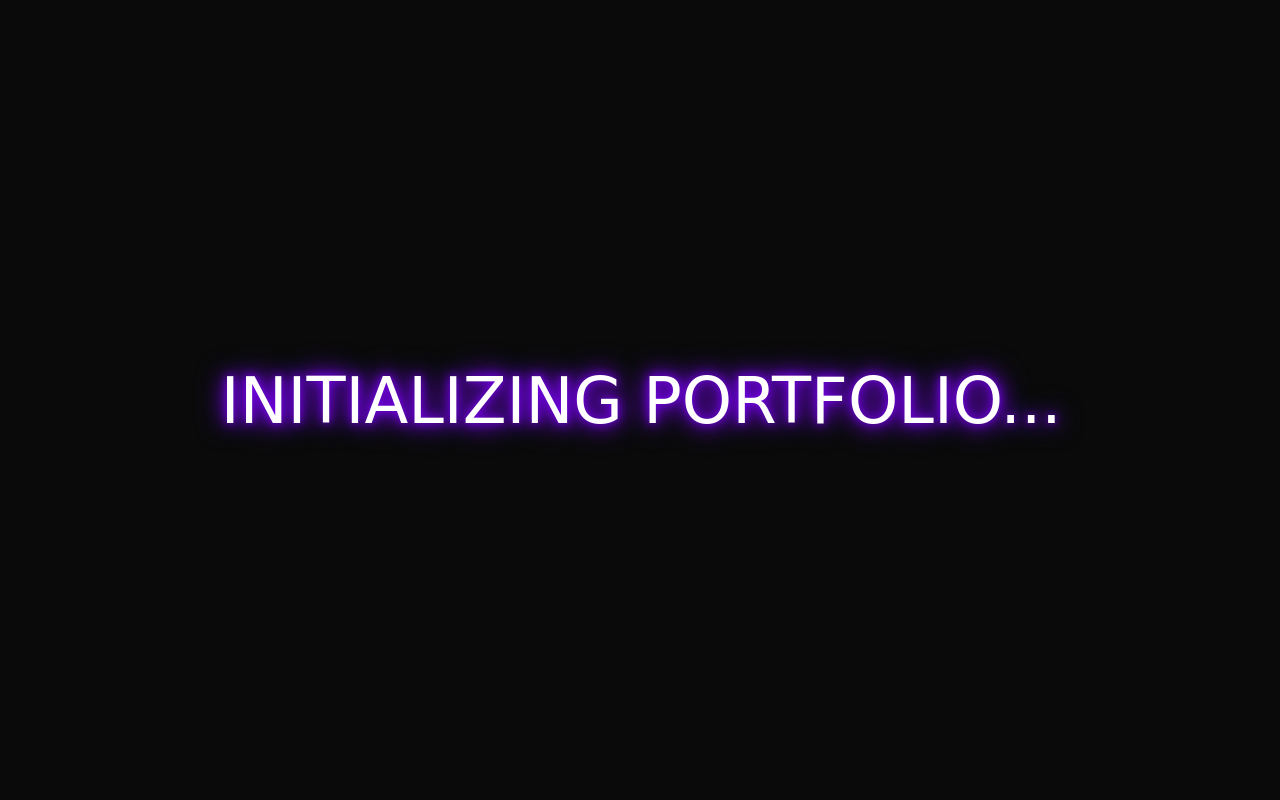
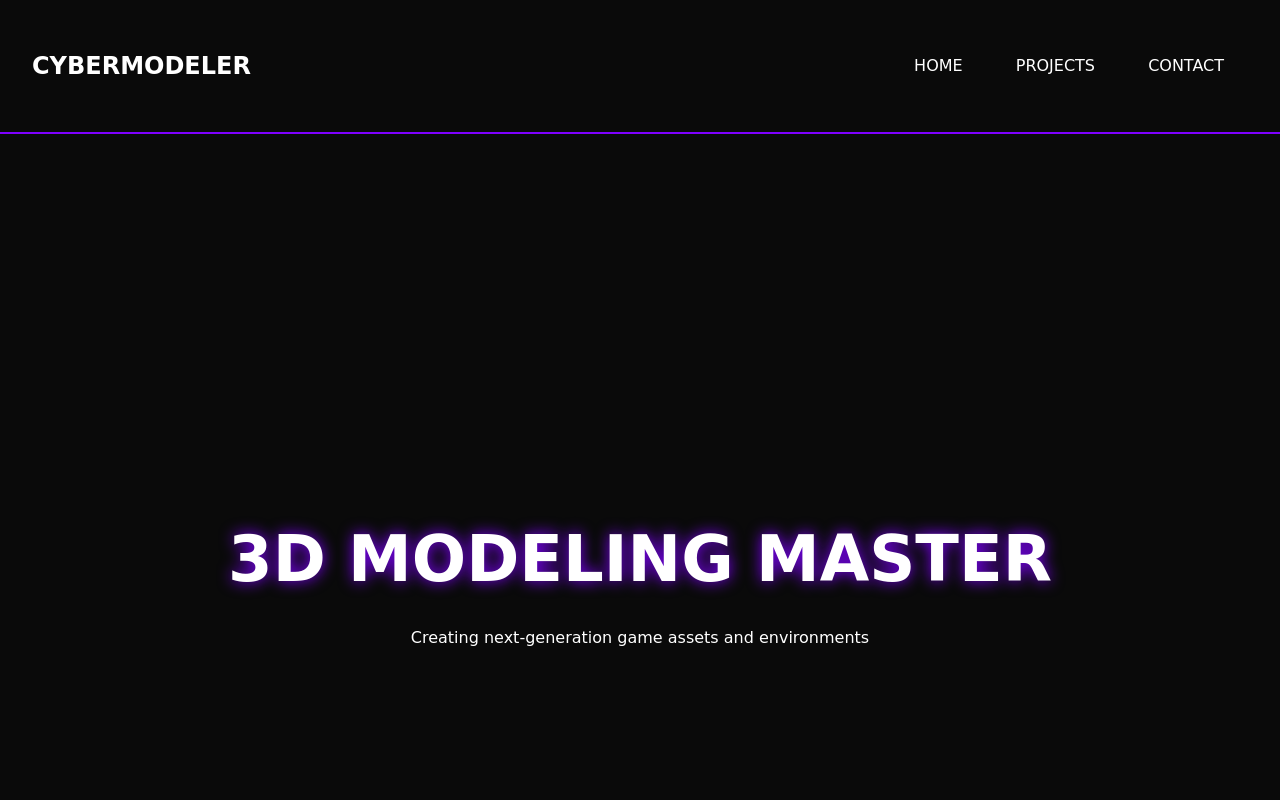
Before and after one commit to FaseehRizwan/faseeh.github.io, a plain HTML site: page index.html in a window 1280 px wide. Shown: the top 800 px of the page. Drawn offline with Linux system fonts and the light colour scheme.

Commit message:
Update index.html

```diff
--- a/index.html
+++ b/index.html
@@ -3,24 +3,15 @@
 <head>
     <meta charset="UTF-8">
     <meta name="viewport" content="width=device-width, initial-scale=1.0">
-    <title>CyberModeler | 3D Artist Portfolio</title>
+    <title>CyberModeler Portfolio</title>
     <link rel="stylesheet" href="https://cdnjs.cloudflare.com/ajax/libs/font-awesome/6.0.0/css/all.min.css">
     <style>
-        /* ===== Base Styles ===== */
+        /* ===== CRITICAL CSS ===== */
         :root {
             --neon-purple: #7f00ff;
             --cyber-black: #0a0a0a;
-            --hologlow: linear-gradient(45deg, #7f00ff, #ff00ff);
         }
 
-        body {
-            background: var(--cyber-black);
-            color: #fff;
-            font-family: 'Oxanium', cursive;
-            overflow-x: hidden;
-        }
-
-        /* ===== Cyberpunk Loader ===== */
         .cyber-loader {
             position: fixed;
             top: 0;
@@ -28,157 +19,166 @@
             width: 100%;
             height: 100%;
             background: var(--cyber-black);
-            z-index: 9999;
+            color: var(--neon-purple);
             display: flex;
             justify-content: center;
             align-items: center;
+            z-index: 9999;
             animation: fadeOut 1s 2s forwards;
+            font-family: 'Courier New', monospace;
         }
 
-        /* ===== Neon Header Effect ===== */
-        .cyber-header {
-            text-transform: uppercase;
-            position: relative;
-            font-size: 4rem;
-            text-shadow: 0 0 10px var(--neon-purple),
-                         0 0 20px var(--neon-purple),
-                         0 0 30px var(--neon-purple);
-            animation: glitch 2s infinite;
+        @keyframes fadeOut {
+            0% { opacity: 1; }
+            100% { opacity: 0; visibility: hidden; }
         }
 
-        /* ===== Holographic Cards ===== */
+        body {
+            margin: 0;
+            background: var(--cyber-black);
+            color: white;
+            font-family: 'Oxanium', cursive;
+        }
+
+        .content {
+            opacity: 0;
+            animation: contentFadeIn 1s 2.5s forwards;
+        }
+
+        @keyframes contentFadeIn {
+            0% { opacity: 0; }
+            100% { opacity: 1; }
+        }
+
+        /* ===== MAIN STYLES ===== */
+        .cyber-nav {
+            padding: 2rem;
+            display: flex;
+            justify-content: space-between;
+            align-items: center;
+            border-bottom: 2px solid var(--neon-purple);
+        }
+
+        .nav-links a {
+            color: white;
+            text-decoration: none;
+            margin: 0 1.5rem;
+            position: relative;
+        }
+
+        .nav-links a::after {
+            content: '';
+            position: absolute;
+            width: 0;
+            height: 2px;
+            bottom: -5px;
+            left: 0;
+            background: var(--neon-purple);
+            transition: width 0.3s;
+        }
+
+        .nav-links a:hover::after {
+            width: 100%;
+        }
+
+        .hero-section {
+            height: 100vh;
+            display: flex;
+            align-items: center;
+            justify-content: center;
+            text-align: center;
+            padding: 2rem;
+        }
+
+        .cyber-title {
+            font-size: 4rem;
+            text-shadow: 0 0 15px var(--neon-purple);
+            margin-bottom: 2rem;
+        }
+
+        .project-grid {
+            display: grid;
+            grid-template-columns: repeat(auto-fit, minmax(300px, 1fr));
+            gap: 2rem;
+            padding: 2rem;
+        }
+
         .project-card {
-            position: relative;
-            background: rgba(15, 15, 15, 0.9);
-            border: 2px solid transparent;
-            border-image: var(--hologlow);
-            border-image-slice: 1;
-            transform-style: preserve-3d;
-            transition: 0.5s;
+            border: 2px solid var(--neon-purple);
+            padding: 1rem;
+            transition: transform 0.3s;
         }
 
         .project-card:hover {
-            transform: translateY(-10px) rotateX(5deg);
-        }
-
-        /* ===== Cyber Button ===== */
-        .cyber-btn {
-            background: none;
-            border: 2px solid var(--neon-purple);
-            padding: 15px 40px;
-            color: white;
-            position: relative;
-            overflow: hidden;
-            transition: 0.3s;
-        }
-
-        .cyber-btn::before {
-            content: '';
-            position: absolute;
-            top: 0;
-            left: -100%;
-            width: 100%;
-            height: 100%;
-            background: linear-gradient(
-                90deg,
-                transparent,
-                rgba(127, 0, 255, 0.4),
-                transparent
-            );
-            transition: 0.5s;
-        }
-
-        /* ===== Animations ===== */
-        @keyframes glitch {
-            0% { transform: translate(0) }
-            20% { transform: translate(-2px, 2px) }
-            40% { transform: translate(-2px, -2px) }
-            60% { transform: translate(2px, 2px) }
-            80% { transform: translate(2px, -2px) }
-            100% { transform: translate(0) }
-        }
-
-        @keyframes scanline {
-            0% { transform: translateY(-100%) }
-            100% { transform: translateY(100%) }
+            transform: translateY(-10px);
         }
     </style>
 </head>
 <body>
-    <!-- Cyber Loader -->
+    <!-- Loader -->
     <div class="cyber-loader">
-        <div class="cyber-header">INITIALIZING PORTFOLIO...</div>
+        <h1>INITIALIZING SYSTEM...</h1>
     </div>
 
-    <!-- Holographic Navigation -->
+    <!-- Content -->
+    <div class="content">
         <nav class="cyber-nav">
-        <div class="cyber-header">CYBERMODELER</div>
+            <h1>CYBERMODELER</h1>
             <div class="nav-links">
-            <a href="#home" class="cyber-link">// HOME</a>
-            <a href="#projects" class="cyber-link">// PROJECTS</a>
-            <a href="#blog" class="cyber-link">// BLOG</a>
-            <a href="#contact" class="cyber-link">// CONTACT</a>
+                <a href="#home">HOME</a>
+                <a href="#projects">PROJECTS</a>
+                <a href="#contact">CONTACT</a>
             </div>
         </nav>
 
-    <!-- Hero Section -->
-    <section class="cyber-hero" id="home">
-        <div class="cyber-overlay"></div>
-        <div class="hero-content">
-            <h1 class="cyber-header">3D ARTISTRY<br>MEETS FUTURE</h1>
-            <p class="cyber-subheader">CREATING IMMERSIVE WORLDS FOR NEXT-GEN GAMING</p>
-            <button class="cyber-btn">EXPLORE WORKS</button>
+        <section class="hero-section" id="home">
+            <div>
+                <h1 class="cyber-title">3D MODELING MASTER</h1>
+                <p>Creating next-generation game assets and environments</p>
             </div>
         </section>
 
-    <!-- Projects Grid -->
-    <section class="cyber-projects" id="projects">
-        <h2 class="section-header">// FEATURED PROJECTS</h2>
+        <section id="projects">
+            <h2 class="cyber-title">PROJECTS</h2>
             <div class="project-grid">
                 <div class="project-card">
-                <div class="project-label">CYBER CHARACTER DESIGN</div>
-                <div class="project-hover">VIEW PROJECT</div>
+                    <h3>Cyber Character</h3>
+                    <p>High-poly game character design</p>
                 </div>
                 <div class="project-card">
-                <div class="project-label">ENVIRONMENT MODELING</div>
-                <div class="project-hover">VIEW PROJECT</div>
+                    <h3>Environment Art</h3>
+                    <p>Post-apocalyptic cityscape</p>
                 </div>
             </div>
         </section>
 
-    <!-- Blog Section -->
-    <section class="cyber-blog" id="blog">
-        <h2 class="section-header">// LATEST POSTS</h2>
-        <article class="blog-post">
-            <h3 class="post-title">CREATING NEXT-GEN GAME ASSETS</h3>
-            <div class="post-date">2023.08.01</div>
-            <p class="post-excerpt">Master the workflow for high-poly modeling...</p>
-            <button class="cyber-btn">READ MORE</button>
-        </article>
-    </section>
-
-    <!-- Contact Section -->
-    <section class="cyber-contact" id="contact">
-        <h2 class="section-header">// GET IN TOUCH</h2>
-        <form class="cyber-form">
-            <input type="text" placeholder="NAME" class="cyber-input">
-            <input type="email" placeholder="EMAIL" class="cyber-input">
-            <textarea placeholder="PROJECT DETAILS" class="cyber-input"></textarea>
-            <button type="submit" class="cyber-btn">SEND MESSAGE</button>
+        <section id="contact" style="padding: 4rem 2rem;">
+            <h2 class="cyber-title">CONTACT</h2>
+            <form style="max-width: 500px; margin: 0 auto;">
+                <input type="text" placeholder="Name" style="width: 100%; padding: 1rem; margin: 1rem 0; background: #111; border: 1px solid var(--neon-purple); color: white;">
+                <input type="email" placeholder="Email" style="width: 100%; padding: 1rem; margin: 1rem 0; background: #111; border: 1px solid var(--neon-purple); color: white;">
+                <textarea placeholder="Message" style="width: 100%; padding: 1rem; margin: 1rem 0; background: #111; border: 1px solid var(--neon-purple); color: white; height: 150px;"></textarea>
+                <button style="background: var(--neon-purple); color: white; padding: 1rem 2rem; border: none; cursor: pointer; transition: opacity 0.3s;">SEND MESSAGE</button>
             </form>
         </section>
+    </div>
 
     <script>
-        // Add cyber effects
-        document.querySelectorAll('.cyber-btn').forEach(btn => {
-            btn.addEventListener('mouseenter', () => {
-                btn.style.transform = 'skew(-15deg)';
-                btn.style.boxShadow = `0 0 30px ${var(--neon-purple)}`;
+        // Loader Removal Insurance
+        window.addEventListener('load', () => {
+            const loader = document.querySelector('.cyber-loader');
+            setTimeout(() => {
+                loader.style.display = 'none';
+            }, 3000);
         });
 
-            btn.addEventListener('mouseleave', () => {
-                btn.style.transform = 'skew(0)';
-                btn.style.boxShadow = 'none';
+        // Smooth Scroll
+        document.querySelectorAll('a[href^="#"]').forEach(anchor => {
+            anchor.addEventListener('click', function (e) {
+                e.preventDefault();
+                document.querySelector(this.getAttribute('href')).scrollIntoView({
+                    behavior: 'smooth'
+                });
             });
         });
     </script>
```
Lines whose indentation alone changed are shown as unchanged.
